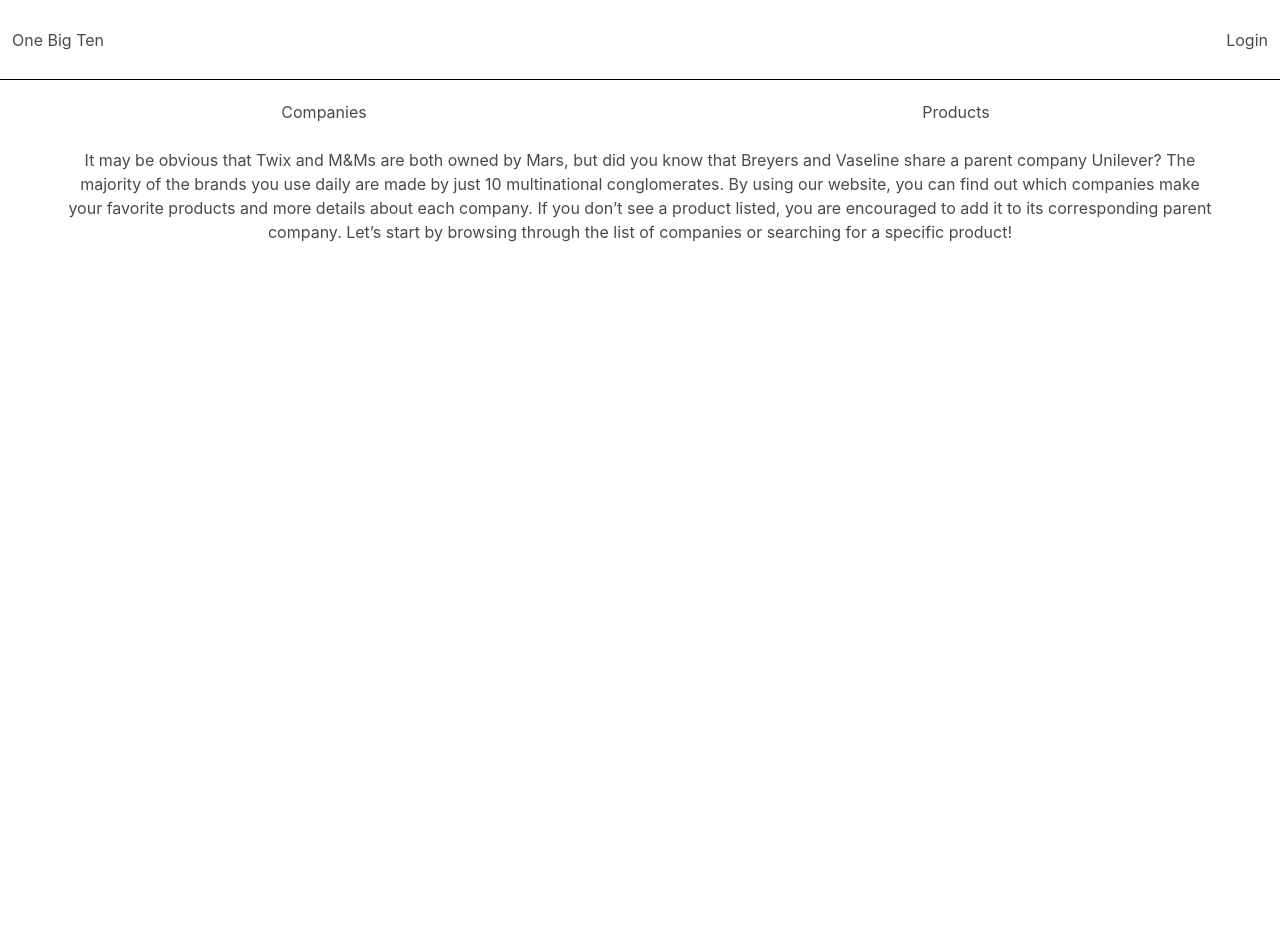
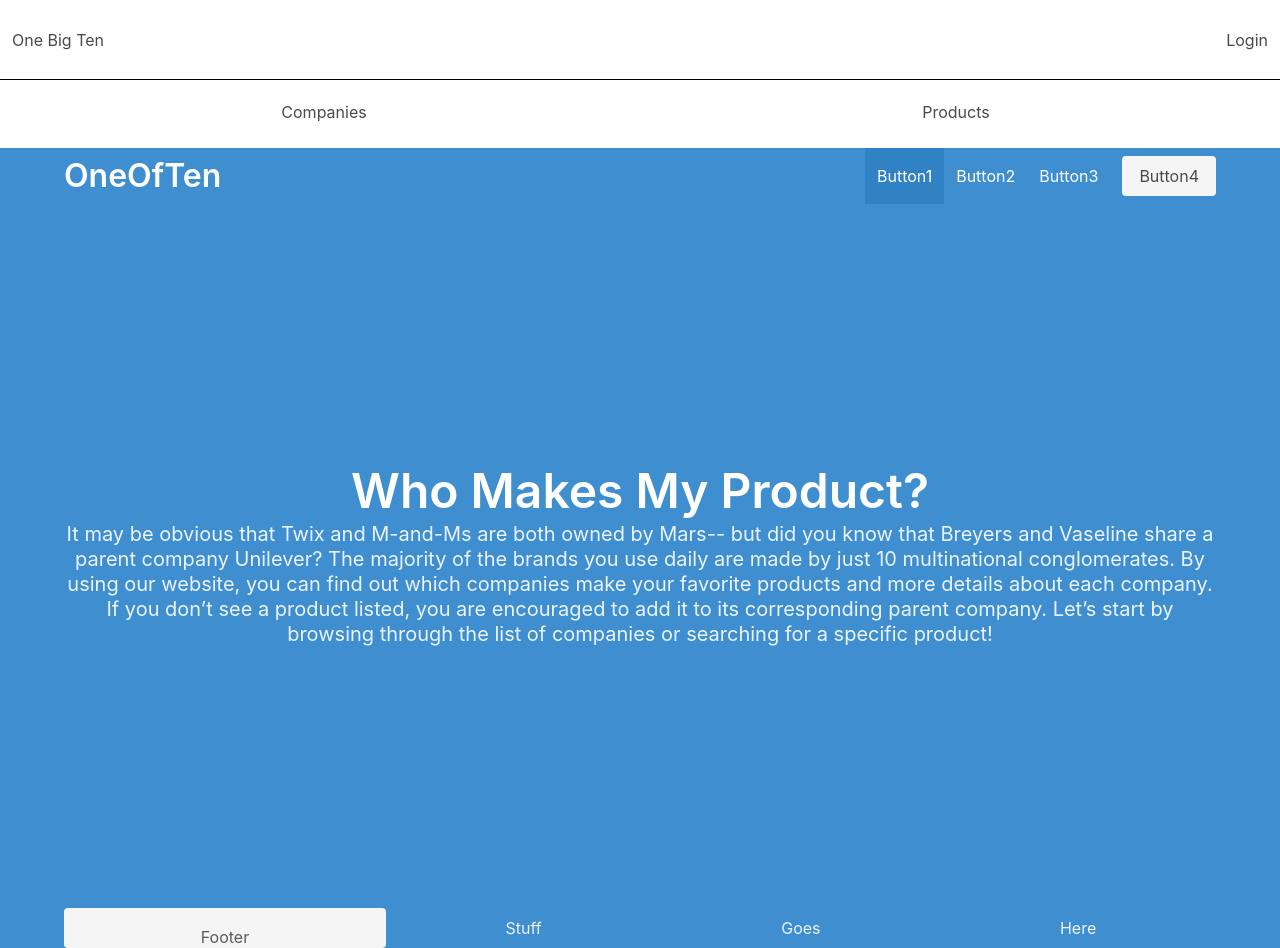
Before and after one commit to nadazaher/project3, a React (Create React App) app in the folder client/: page / in a window 1280 px wide. Before the commit the page ends 800 px from the top, so only its background shows below. Built offline with nearby package versions, Linux system fonts and the light colour scheme; no server answers.

Commit message:
New Landing Page.

```diff
--- a/client/src/components/LandingPage.jsx
+++ b/client/src/components/LandingPage.jsx
@@ -2,9 +2,75 @@
 
 function LandingPage(props) {
   return (
-    <div className="container">
-      It may be obvious that Twix and M&Ms are both owned by Mars, but did you know that Breyers and Vaseline share a parent company Unilever? The majority of the brands you use daily are made by just 10 multinational conglomerates. By using our website, you can find out which companies make your favorite products and more details about each company. If you don’t see a product listed, you are encouraged to add it to its corresponding parent company. Let’s start by browsing through the list of companies or searching for a specific product!
+    <div >
+      <section class="hero is-info is-fullheight" >
+
+        {/* Start Header */}
+        <div class="hero-head">
+          <header class="navbar">
+            <div class="container">
+              <div class="navbar-brand">
+                <a class="navbar-item">
+                  <h1 class="title is-size-3">OneOfTen</h1>
+                </a>
+
+              </div>
+              <div id="navbarMenuHeroC" class="navbar-menu">
+                <div class="navbar-end">
+                  <a class="navbar-item is-active">Button1</a>
+                  <a class="navbar-item">Button2</a>
+                  <a class="navbar-item">Button3</a>
+                  <span class="navbar-item">
+                    <a class="button is-light">
+                      <span>Button4</span>
+                    </a>
+                  </span>
+                </div>
+              </div>
+            </div>
+          </header>
         </div>
+        {/* End Header */}
+
+
+
+        {/* Start Body */}
+        <div class="hero-body ">
+          <div class="container has-text-centered">
+            <h1 class="title is-size-1">Who Makes My Product?</h1>
+            <h2 class="subtitle">
+              It may be obvious that Twix and M-and-Ms are both owned by Mars-- but did you know that Breyers and Vaseline share a parent company Unilever? The majority of the brands you use daily are made by just 10 multinational conglomerates. By using our website, you can find out which companies make your favorite products and more details about each company. If you don’t see a product listed, you are encouraged to add it to its corresponding parent company. Let’s start by browsing through the list of companies or searching for a specific product!
+          </h2>
+          </div>
+        </div>
+        {/* End Body */}
+
+        {/* Start Footer */}
+        <div class="hero-foot">
+          <nav class="tabs is-boxed is-fullwidth ">
+            <div class="container">
+              <ul>
+                <li class="button is-light">
+                  <a>Footer</a>
+                </li>
+                <li>
+                  <a>Stuff</a>
+                </li>
+                <li>
+                  <a>Goes</a>
+                </li>
+                <li>
+                  <a>Here</a>
+                </li>
+              </ul>
+            </div>
+          </nav>
+        </div>
+        {/* End Footer */}
+
+      </section>
+
+    </div>
   );
 }
 
```
